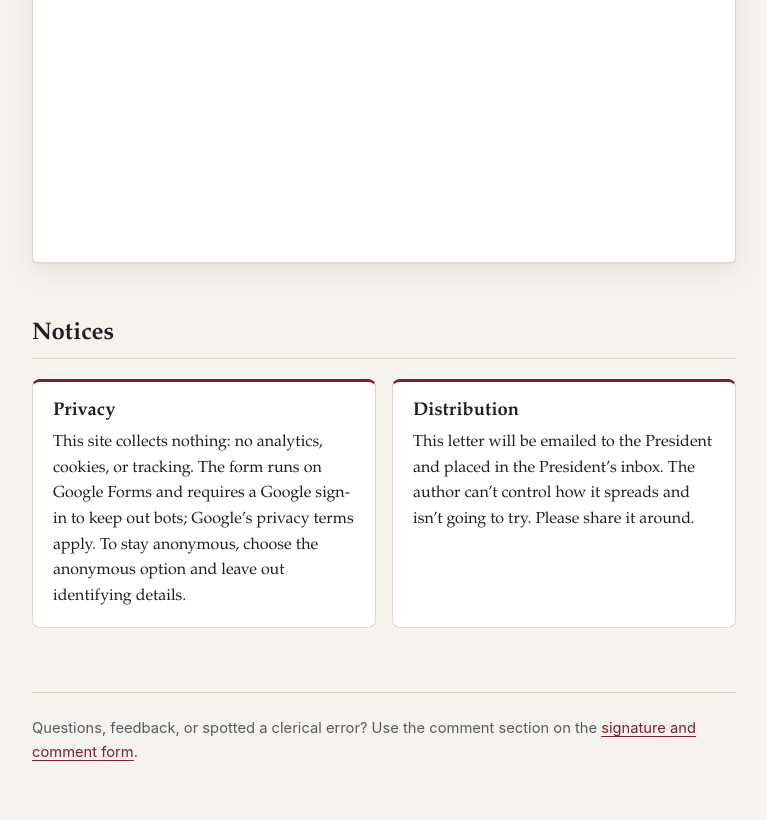
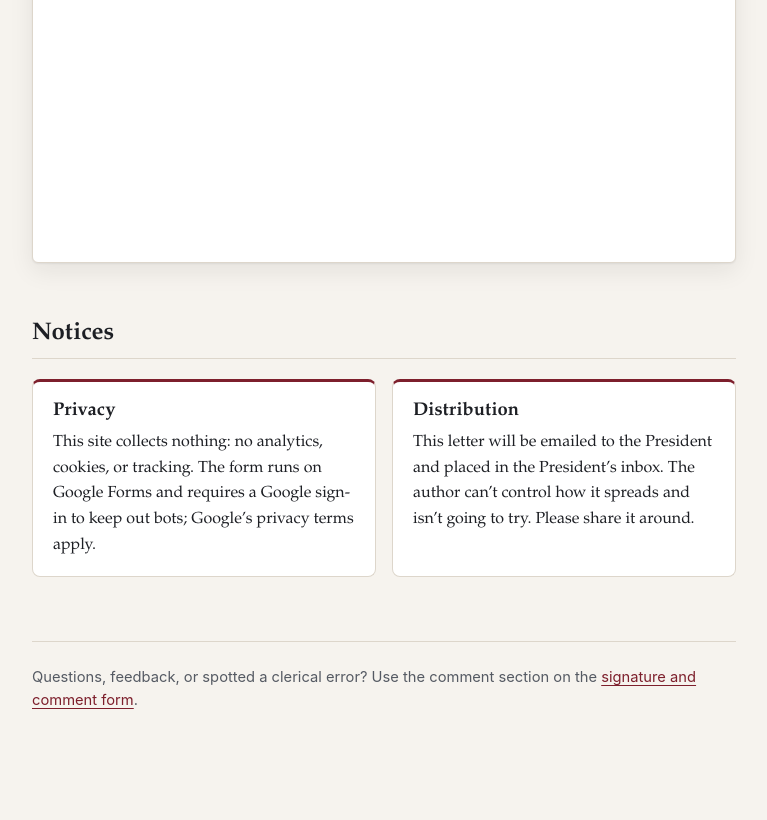
Before and after one commit to kyacademicfreedom/kyacademicfreedom.github.io, a plain HTML site: page index.html in a window 1280 px wide. Shown: the part 2134-2954 px from the top of the page, without its empty margins (256-1023 px from the left). After the commit the page ends 2903 px from the top, so only its background shows below. Drawn offline with Linux system fonts and the light colour scheme.

Commit message:
Privacy notice: drop anonymity sentence
Co-Authored-By: Claude Opus 5.5 <noreply@anthropic.com>

```diff
--- a/index.html
+++ b/index.html
@@ -291,7 +291,7 @@
   <div class="notices">
     <div class="notice" id="privacy">
       <h3>Privacy</h3>
-      <p>This site collects nothing: no analytics, cookies, or tracking. The form runs on Google Forms and requires a Google sign-in to keep out bots; Google’s privacy terms apply. To stay anonymous, choose the anonymous option and leave out identifying details.</p>
+      <p>This site collects nothing: no analytics, cookies, or tracking. The form runs on Google Forms and requires a Google sign-in to keep out bots; Google’s privacy terms apply.</p>
     </div>
     <div class="notice" id="distribution">
       <h3>Distribution</h3>
```
